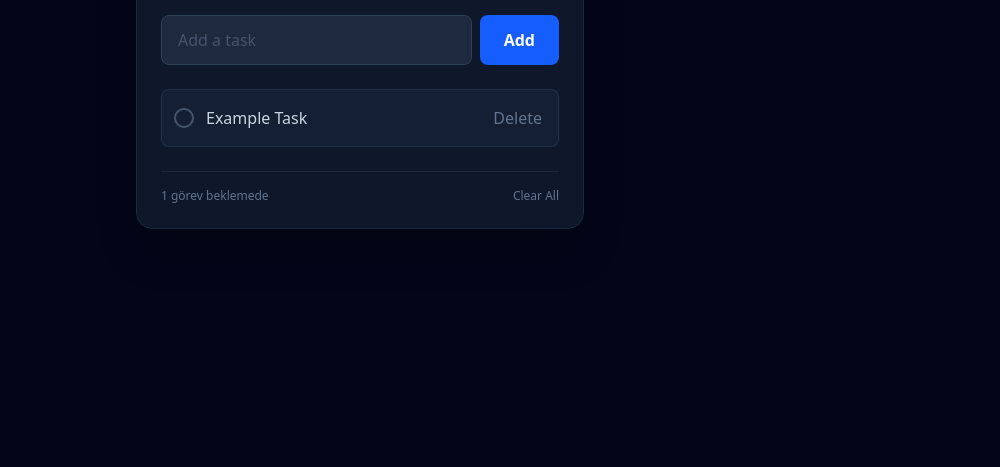
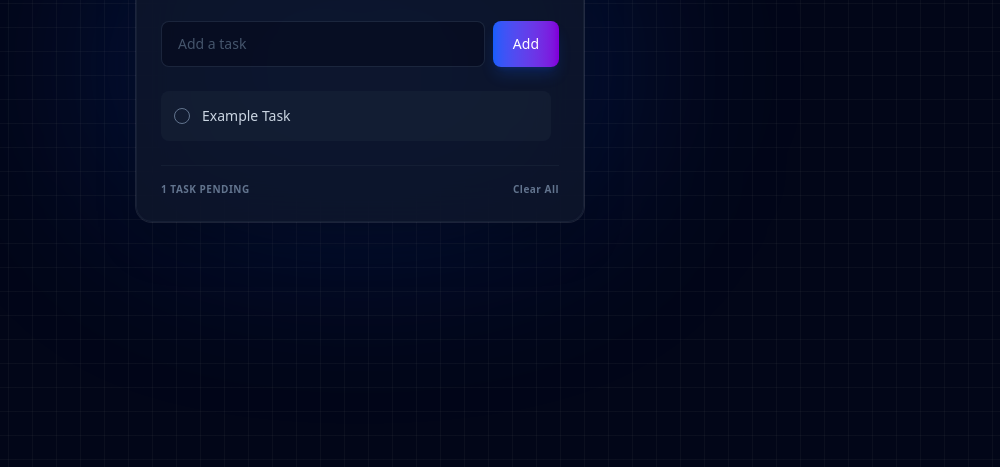
Before and after one commit to berattyurtt/ToDo-List, a website built with Vite: page todo-app/index.html in a window 1280 px wide. Shown: the part 333-800 px from the top of the page, without its empty margins (280-1280 px from the left). Built offline with nearby package versions, Linux system fonts and the light colour scheme.

Commit message:
ikinci düzenlemeler yapıldı.

```diff
--- a/todo-app/index.html
+++ b/todo-app/index.html
@@ -7,47 +7,60 @@
     <title>todo-app</title>
   </head>
   <body>
-    <div class="min-h-screen bg-slate-950 text-slate-200 flex items-center justify-center p-4 font-sans">
-      <!--Üstte yazılan ana kapsayıcı-->
-      <div class="w-full max-w-md bg-slate-900 rounded-2xl shadow-2xl border border-slate-800 p-6">
+    <div class="relative min-h-screen w-full bg-slate-950 flex items-center justify-center font-sans overflow-hidden selection:bg-blue-500/30">
+    <div class="absolute inset-0 h-full w-full bg-[linear-gradient(to_right,#80808012_1px,transparent_1px),linear-gradient(to_bottom,#80808012_1px,transparent_1px)] bg-size-[24px_24px]"></div>
+    <div class="absolute left-1/2 top-1/2 -translate-x-1/2 -translate-y-1/2 h-75 w-125 rounded-full bg-blue-600/20 blur-[100px]"></div>
+    <!--Üstte yazılan ana kapsayıcı-->
+      <div class="relative z-10 w-full max-w-md bg-slate-900/80 backdrop-blur-xl rounded-2xl shadow-2xl border border-slate-800/60 p-6 ring-1 ring-white/10">
       <!--Bu üstte yazılan kutu kapsayıcı-->
         <header class="mb-6 text-center">
-          <h1 class="text-3xl font-bold bg-linear-to-r from-blue-400 to-purple-500 bg-clip-text text-transparent">
+          <h1 class="text-3xl font-pop bg-linear-to-r from-blue-600 to-purple-700 bg-clip-text text-transparent">
             To Do List
           </h1>
           <p class="text-slate-400 text-sm mt-1">What will you do today?</p>
         </header>
         <!--Bu header kısmı başlık ve alt başlık içeriyor-->
-        <div class="flex gap-2 mb-6">
+        <div class="group flex gap-2 mb-6 transition-all">
           <input
             type="text"
             id="todo-input"
             placeholder="Add a task"
-            class="flex-1 bg-slate-800 border border-slate-700 rounded-lg px-4 py-3 focus:outline-none focus:border-blue-500 focus:ring-1 focus:ring-blue-500 transition-all placeholder:text-slate-600"
+            class="flex-1 bg-slate-950/50 border border-slate-700/50 rounded-lg px-4 py-3 text-sm text-slate-200 focus:outline-none focus:border-blue-500 focus:ring-1 focus:ring-blue-500 transition-colors placeholder:text-slate-600 hover:border-slate-600"
             >
           <button
           id="add-btn"
-          class="bg-blue-600 hover:bg-blue-500 text-white font-semibold px-6 py-3 rounded-lg transition-colors active:scale-95"
+          class="bg-linear-to-r from-blue-600 to-purple-700 hover:bg-blue-500 text-white font-medium px-5 py-3 rounded-lg text-sm transition-all active:scale-95 shadow-lg shadow-blue-600/20 cursor-pointer"
           >
             Add
           </button>
         </div>
         <!--Bu kısım input ve add butonunu içeriyor-->
-        <ul id="todo-list" class="space-y-3">
-          <li class="group flex items-center justify-between bg-slate-800/50 p-3 rounded-lg border border-slate-700/50 hover:border-blue-500/30 transition-all">
-            <div class="flex items-center gap-3">
-              <div class="w-5 h-5 rounded-full border-2 border-slate-600 group-hover:border-blue-400 cursor-pointer"></div>
-              <span class="text-slate-300">Example Task</span>
+        <ul id="todo-list" class="space-y-2 max-h-100 overflow-y-auto pr-2 custom-scrollbar">
+          <li class="group flex items-center justify-between bg-slate-800/40 p-3 rounded-lg border border-transparent hover:border-slate-700 hover:bg-slate-800 transition-all">
+            <div class="flex items-center gap-3 flex-1">
+              <div class="w-4 h-4 rounded-full border border-slate-500 group-hover:border-blue-400 flex items-center justify-center cursor-pointer"></div>
+              <span class="text-slate-300 text-sm group-hover:text-white transition-colors flex-1 cursor-text select-none">Example Task</span>
             </div>
-            <button class="text-slate-500 hover:text-red-400 transition-colors p-1">
-              Delete
-            </button>
+
+            <div class="flex items-center gap-2 opacity-0 group-hover:opacity-100 transition-all">
+              <button class="text-slate-500 hover:text-blue-400 transition-colors p-1" title="Edit">
+                <svg xmlns="http://www.w3.org/2000/svg" fill="none" viewBox="0 0 24 24" stroke-width="1.5" stroke="currentColor" class="w-4 h-4">
+                <path stroke-linecap="round" stroke-linejoin="round" d="M16.862 4.487l1.687-1.688a1.875 1.875 0 112.652 2.652L6.832 19.82a4.5 4.5 0 01-1.897 1.13l-2.685.8.8-2.685a4.5 4.5 0 011.13-1.897L16.863 4.487zm0 0L19.5 7.125" />
+                </svg>
+              </button>
+
+              <button class="text-slate-500 hover:text-red-400 transition-colors p-1" title="Delete">
+                <svg xmlns="http://www.w3.org/2000/svg" fill="none" viewBox="0 0 24 24" stroke-width="1.5" stroke="currentColor" class="w-4 h-4">
+                <path stroke-linecap="round" stroke-linejoin="round" d="M14.74 9l-.346 9m-4.788 0L9.26 9m9.968-3.21c.342.052.682.107 1.022.166m-1.022-.165L18.16 19.673a2.25 2.25 0 01-2.244 2.077H8.084a2.25 2.25 0 01-2.244-2.077L4.772 5.79m14.456 0a48.108 48.108 0 00-3.478-.397m-12 .562c.34-.059.68-.114 1.022-.165m0 0a48.11 48.11 0 013.478-.397m7.5 0v-.916c0-1.18-.91-2.164-2.09-2.201a51.964 51.964 0 00-3.32 0c-1.18.037-2.09 1.022-2.09 2.201v.916m7.5 0a48.667 48.667 0 00-7.5 0" />
+                </svg>
+              </button>
+            </div>
           </li>
         </ul>
         <!--Bu kısım görevlerin listelendiği yer-->
-        <div class="mt-6 pt-4 border-t border-slate-800 flex justify-between text-xs text-slate-500">
-          <span id="task-count">1 görev beklemede</span>
-          <button id="clear-btn" class="hover:text-slate-300">Clear All</button>
+        <div class="mt-6 pt-4 border-t border-slate-800/50 flex justify-between items-center text-[10px] text-slate-500 uppercase tracking-wider font-semibold">
+          <span id="task-count">1 task pending</span>
+          <button id="clear-btn" class="hover:text-slate-400 transition-colors">Clear All</button>
         </div>
         <!--Bu kısım görev sayısını ve clear all butonunu içeriyor-->
       </div>
--- a/todo-app/src/style.css
+++ b/todo-app/src/style.css
@@ -1 +1,5 @@
 @import "tailwindcss";
+@import url('https://fonts.googleapis.com/css2?family=Poppins:ital,wght@0,100;0,200;0,300;0,400;0,500;0,600;0,700;0,800;0,900;1,100;1,200;1,300;1,400;1,500;1,600;1,700;1,800;1,900&display=swap');
+@theme {
+    --font-pop: "Poppins", sans-serif;
+}
```
